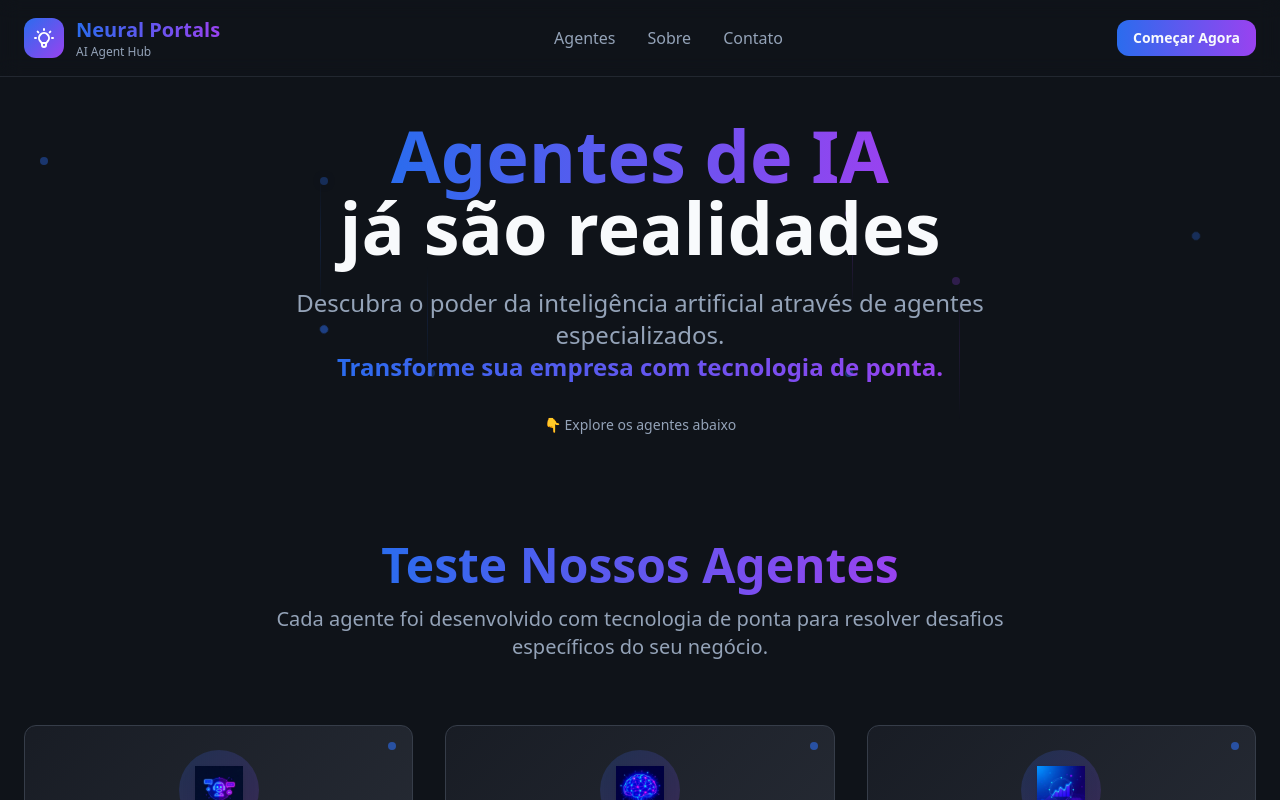
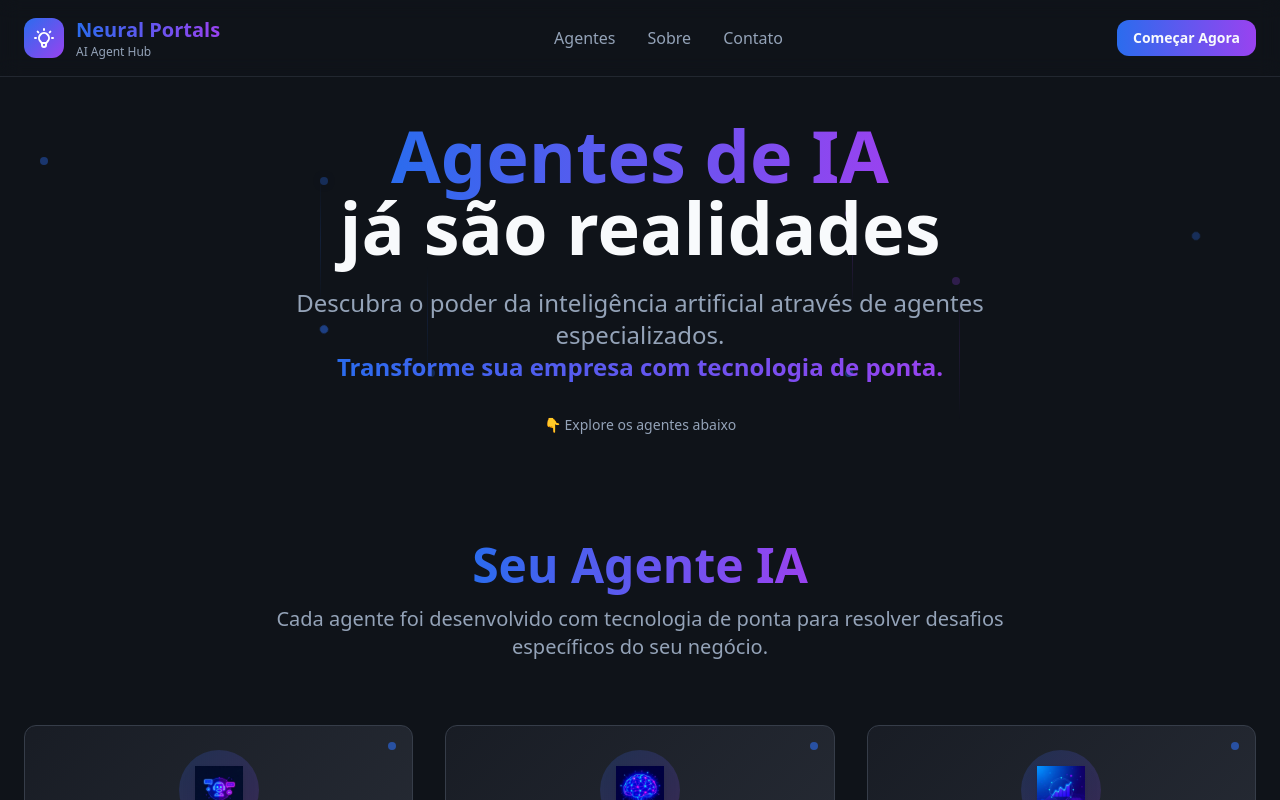
Before and after one commit to wegrowupsolutions/seuagenteai_pv_multiagentes, a React (Vite) app: page / in a window 1280 px wide. Shown: the top 800 px of the page. Built offline with nearby package versions, Linux system fonts and the light colour scheme.

Commit message:
Refactor: Change heading text
Change heading text from "Teste Nossos Agentes" to "Seu Agente IA".

```diff
--- a/src/components/AgentsGrid.tsx
+++ b/src/components/AgentsGrid.tsx
@@ -105,7 +105,7 @@ const AgentsGrid = () => {
         {/* Section Title */}
         <div className="text-center mb-16">
           <h2 className="text-4xl md:text-5xl font-bold mb-4">
-            <span className="text-gradient">Teste Nossos Agentes</span>
+            <span className="text-gradient">Seu Agente IA</span>
           </h2>
           <p className="text-xl text-muted-foreground max-w-3xl mx-auto">
             Cada agente foi desenvolvido com tecnologia de ponta para resolver desafios específicos do seu negócio.
```
